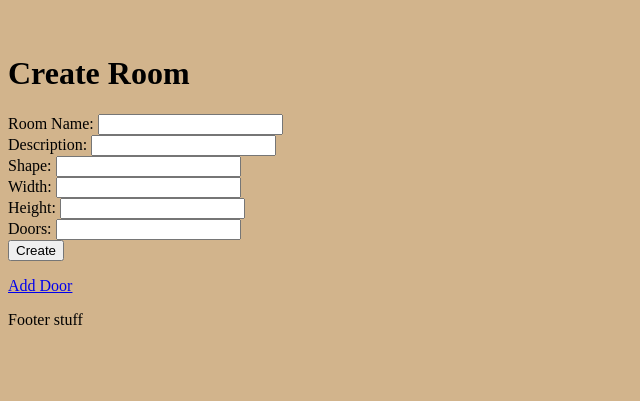
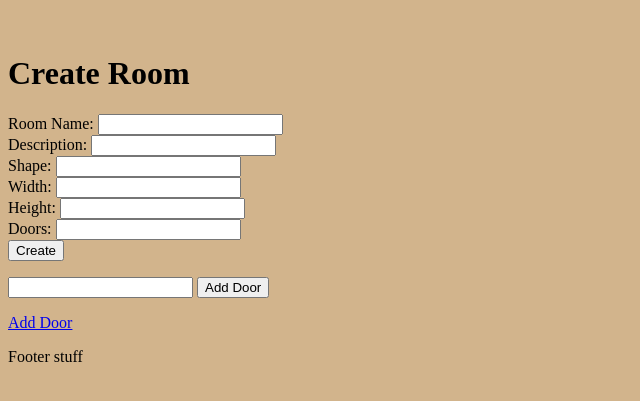
Before and after one commit to LeoKnox/adventure_django2, a Django app: template templates/room_create.html in a window 1280 px wide. Shown: the part 50-451 px from the top of the page, without its empty margins (0-640 px from the left). Run offline with Django 3.2, Linux system fonts and the light colour scheme; the template is opened without the code that fills it, so the values that code supplies are empty.

Commit message:
Add files via upload

```diff
--- a/rooms/templates/room_create.html
+++ b/rooms/templates/room_create.html
@@ -30,5 +30,11 @@
     <br/>
     <input type="submit" value="Create">
 </form>
+<form name="create" action= "" method="POST">
+    <p>
+        <input type="text" name="new_door">
+        <button>Add Door</button>
+    </p>
+</form>
 <a href="{% url 'door_add' 'door added' %}">Add Door</a>
 {% endblock %}
```
